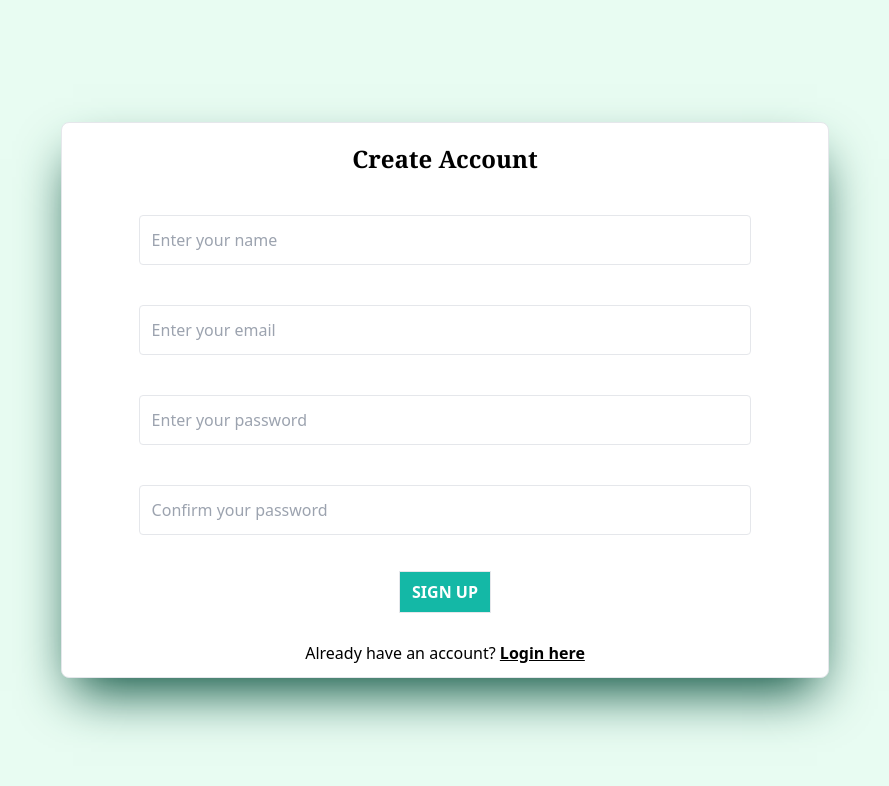
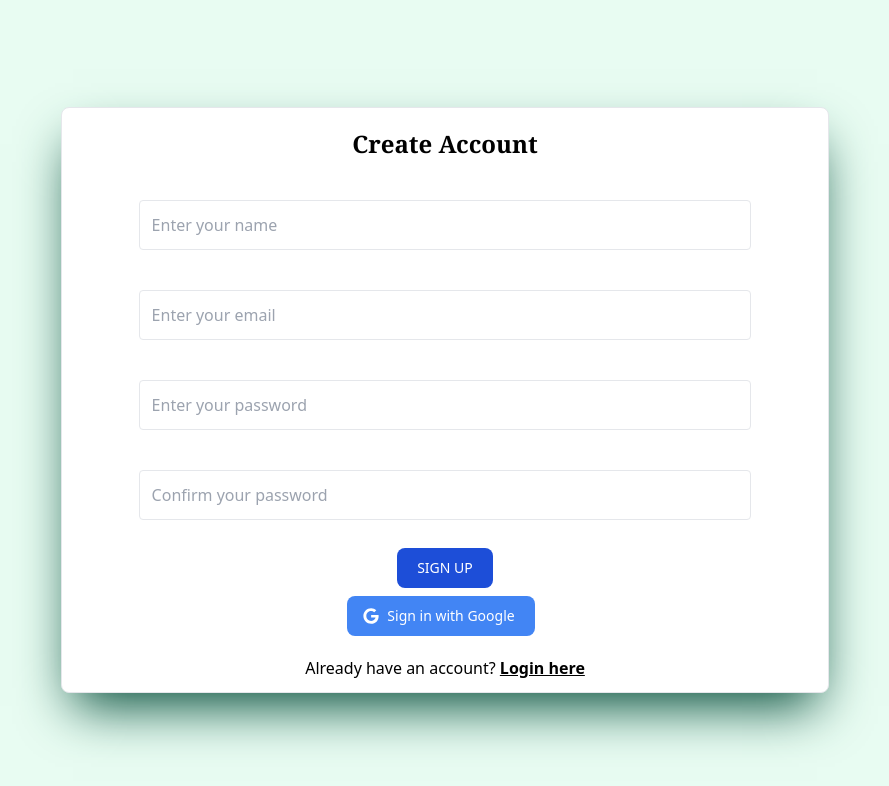
Before and after one commit to sujal3011/task_manager_frontend, a React (Create React App) app: page /signup in a window 1280 px wide. Shown: the top 786 px of the page, without its empty margins (195-1084 px from the left). Built offline with nearby package versions, Linux system fonts and the light colour scheme; no server answers.

Commit message:
implemented google sign in

```diff
--- a/src/App.js
+++ b/src/App.js
@@ -9,6 +9,7 @@ import TaskState from './context/tasks/TaskState';
 import Login from './components/Login';
 import Signup from './components/Signup';
 import UpdateTask from './components/UpdateTask';
+import Redirect from './components/Redirect';
 
 function App() {
   return (
@@ -23,6 +24,7 @@ function App() {
             <Route path="/updateList/:id" element={<UpdateList />} />
             <Route path="/:list_id/tasks" element={<Tasks />} />
             <Route path="/:list_id/updateTask/:task_id" element={<UpdateTask/>} />
+            <Route path="/redirect" element={<Redirect />} />
           </Routes>
         </Router>
       </ListState>
--- a/src/components/Login.js
+++ b/src/components/Login.js
@@ -1,39 +1,33 @@
-import {React,useState} from 'react'
-import { useNavigate,Link } from 'react-router-dom';
+import { React, useState } from 'react'
+import { useNavigate, Link } from 'react-router-dom';
 
 const Login = () => {
 
-    const navigate=useNavigate();
-    const [credentials, setCredentials] = useState({email: "", password: ""});
+    const navigate = useNavigate();
+    const [credentials, setCredentials] = useState({ email: "", password: "" });
 
     const onChange = (e) => {
         setCredentials({ ...credentials, [e.target.name]: e.target.value });
     }
-    const onSubmit= async (e)=>{
+    const onSubmit = async (e) => {
         e.preventDefault();
         const response = await fetch(`${process.env.REACT_APP_SERVER_DOMAIN}/auth/login`, {
             method: 'POST',
-
             headers: {
                 'Content-Type': 'application/json',
             },
-            body: JSON.stringify({email: credentials.email, password: credentials.password })
+            body: JSON.stringify({ email: credentials.email, password: credentials.password })
 
         });
-
         const json = await response.json();
-
-        if(json.success){
+        if (json.success) {
             //storing the auth token on the local storage and redirecting the logged in user to home page
-
-            localStorage.setItem("token",json.token);
+            localStorage.setItem("token", json.token);
             navigate("/");
         }
-        else{
+        else {
             alert("Invalid credentials");
         }
-
-
     }
     return (
         <div>
@@ -45,8 +39,19 @@ const Login = () => {
                             <input type="text" className="border px-3 py-3 outline-none w-4/5 rounded my-5" placeholder="Enter your email" name='email' onChange={onChange} />
                             <input type="text" className="border px-3 py-3 outline-none w-4/5 rounded my-5" placeholder="Enter your password" name='password' onChange={onChange} />
                         </div>
-                        <button className=" border bg-teal-500 text-white px-3 py-2 font-extrabold my-4">Login</button>
+
+
+                        <button type="button" className="text-white bg-blue-700 hover:bg-blue-800 focus:ring-4 focus:outline-none focus:ring-blue-300 font-medium rounded-lg text-sm px-5 py-2.5 text-center dark:bg-blue-600 dark:hover:bg-blue-700 dark:focus:ring-blue-800 my-2">Login</button>
                     </form>
+
+                    <div>
+
+                        <a href={`${process.env.REACT_APP_SERVER_DOMAIN}/auth/google`}className="text-white bg-[#4285F4] hover:bg-[#4285F4]/90 focus:ring-4 focus:outline-none focus:ring-[#4285F4]/50 font-medium rounded-lg text-sm px-5 py-2.5 text-center inline-flex items-center dark:focus:ring-[#4285F4]/55 mr-2 mb-2">
+                            <svg className="w-4 h-4 mr-2 -ml-1" aria-hidden="true" focusable="false" data-prefix="fab" data-icon="google" role="img" xmlns="http://www.w3.org/2000/svg" viewBox="0 0 488 512"><path fill="currentColor" d="M488 261.8C488 403.3 391.1 504 248 504 110.8 504 0 393.2 0 256S110.8 8 248 8c66.8 0 123 24.5 166.3 64.9l-67.5 64.9C258.5 52.6 94.3 116.6 94.3 256c0 86.5 69.1 156.6 153.7 156.6 98.2 0 135-70.4 140.8-106.9H248v-85.3h236.1c2.3 12.7 3.9 24.9 3.9 41.4z"></path></svg>
+                            Sign in with Google
+                        </a>
+                    </div>
+
                     <p className="my-3">Don't have an account? <Link className="font-bold underline" to="/signup">Sign up</Link></p>
                 </div>
             </div>
--- /dev/null
+++ b/src/components/Redirect.js
@@ -0,0 +1,23 @@
+import React, { useEffect } from 'react'
+import { Link, useNavigate, useSearchParams } from 'react-router-dom';
+
+const Redirect = () => {
+    const [searchParams, setSearchParams] = useSearchParams();
+    const navigate = useNavigate();
+
+    useEffect(() => {
+        const token = searchParams.get('token');
+        localStorage.setItem('token', token);
+        navigate("/");
+
+    }, [])
+
+    return (
+        <>
+        <h1>Authenticated Successfully...</h1>
+        <Link to="/" className='hover:bg-gray-200 p-1 my-2 rounded '>Go to Home (Click here if not Redirected)</Link>
+        </>
+    )
+}
+
+export default Redirect
--- a/src/components/Signup.js
+++ b/src/components/Signup.js
@@ -5,20 +5,15 @@ import { useNavigate } from 'react-router-dom';
 const Signup = () => {
 
     const navigate = useNavigate();
-
     const [credentials, setCredentials] = useState({ name: "", email: "", password: "", cpassword: "" });
 
     const onChange = (e) => {
         setCredentials({ ...credentials, [e.target.name]: e.target.value });
     }
-
     const onSubmit = async (e) => {
         e.preventDefault();
-
-
         const response = await fetch(`${process.env.REACT_APP_SERVER_DOMAIN}/auth/createUser`, {
             method: 'POST',
-
             headers: {
                 'Content-Type': 'application/json',
             },
@@ -29,21 +24,14 @@ const Signup = () => {
         const json = await response.json();
         console.log(json);
 
-        if (json.success) {   //checking if we successfully got the response or not
-            //saving the auth token and redirecting
-
-            localStorage.setItem("token", json.token);  //saving the auth token that we got on logging in the localstorage so that it can be used to fetch the notes of the logged in user
-
-            navigate('/');   //redirecting to the home page
-
-
+        if (json.success) {
+            localStorage.setItem("token", json.token);
+            navigate('/');
         }
         else {
             alert("Error");
         }
     }
-
-
     return (
         <div>
             <div className="flex items-center justify-center h-screen bg-no-repeat bg-cover bg-center bg-opacity-50 bg-emerald-100">
@@ -60,8 +48,19 @@ const Signup = () => {
                             {credentials.cpassword !== "" && credentials.password !== credentials.cpassword && <div  className="form-text text-red-600">Confirm password must be same as password</div>}
 
                         </div>
-                        <button className=" border bg-teal-500 text-white px-3 py-2 font-extrabold my-4">SIGN UP</button>
+                        <button type="button" className="text-white bg-blue-700 hover:bg-blue-800 focus:ring-4 focus:outline-none focus:ring-blue-300 font-medium rounded-lg text-sm px-5 py-2.5 text-center dark:bg-blue-600 dark:hover:bg-blue-700 dark:focus:ring-blue-800 my-2">SIGN UP</button>
                     </form>
+
+
+
+                    <div>
+
+                        <a href={`${process.env.REACT_APP_SERVER_DOMAIN}/auth/google`}className="text-white bg-[#4285F4] hover:bg-[#4285F4]/90 focus:ring-4 focus:outline-none focus:ring-[#4285F4]/50 font-medium rounded-lg text-sm px-5 py-2.5 text-center inline-flex items-center dark:focus:ring-[#4285F4]/55 mr-2 mb-2">
+                            <svg className="w-4 h-4 mr-2 -ml-1" aria-hidden="true" focusable="false" data-prefix="fab" data-icon="google" role="img" xmlns="http://www.w3.org/2000/svg" viewBox="0 0 488 512"><path fill="currentColor" d="M488 261.8C488 403.3 391.1 504 248 504 110.8 504 0 393.2 0 256S110.8 8 248 8c66.8 0 123 24.5 166.3 64.9l-67.5 64.9C258.5 52.6 94.3 116.6 94.3 256c0 86.5 69.1 156.6 153.7 156.6 98.2 0 135-70.4 140.8-106.9H248v-85.3h236.1c2.3 12.7 3.9 24.9 3.9 41.4z"></path></svg>
+                            Sign in with Google
+                        </a>
+                    </div>
+
                     <p className="my-3">Already have an account? <Link className="font-bold underline" to="/login">Login here</Link></p>
                 </div>
             </div>
```
